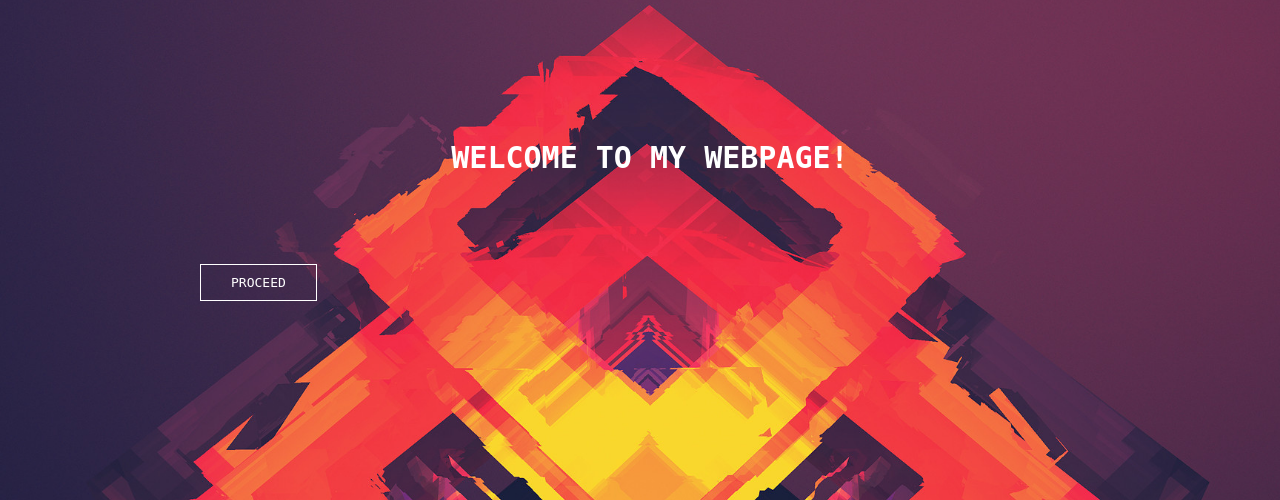
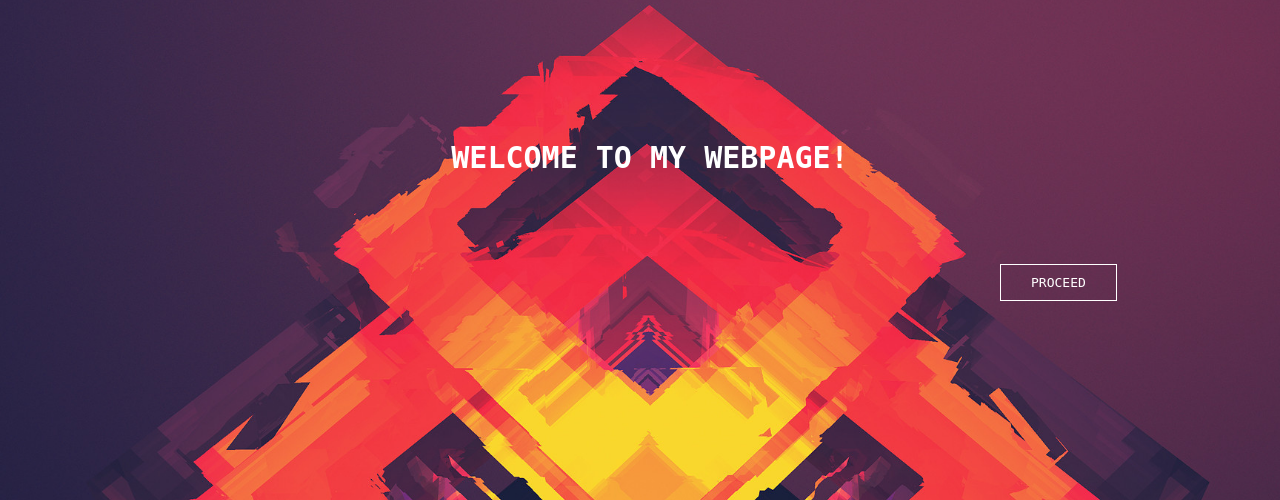
Before and after one commit to cpmaning/lab2, a PHP site: page / in a window 1280 px wide. Shown: the part 110-610 px from the top of the page. Run offline with PHP 8.4, Linux system fonts and the light colour scheme.

Commit message:
Update style.css

```diff
--- a/style.css
+++ b/style.css
@@ -78,7 +78,7 @@ h1
 .button
 {
     margin-top: 100px;
-    margin-left: 200px;
+    margin-left: 1000px;
 }
 
 .btn
```
